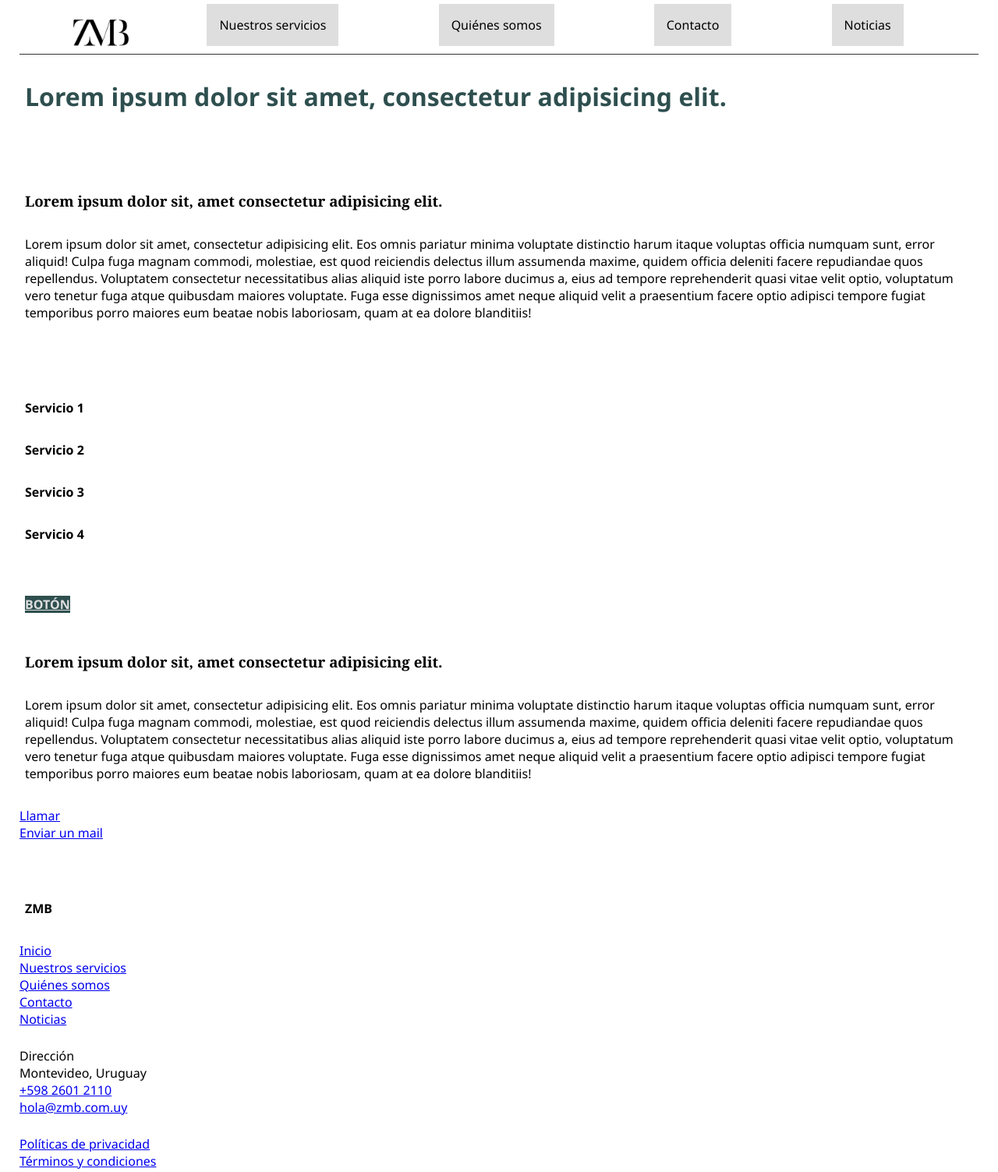
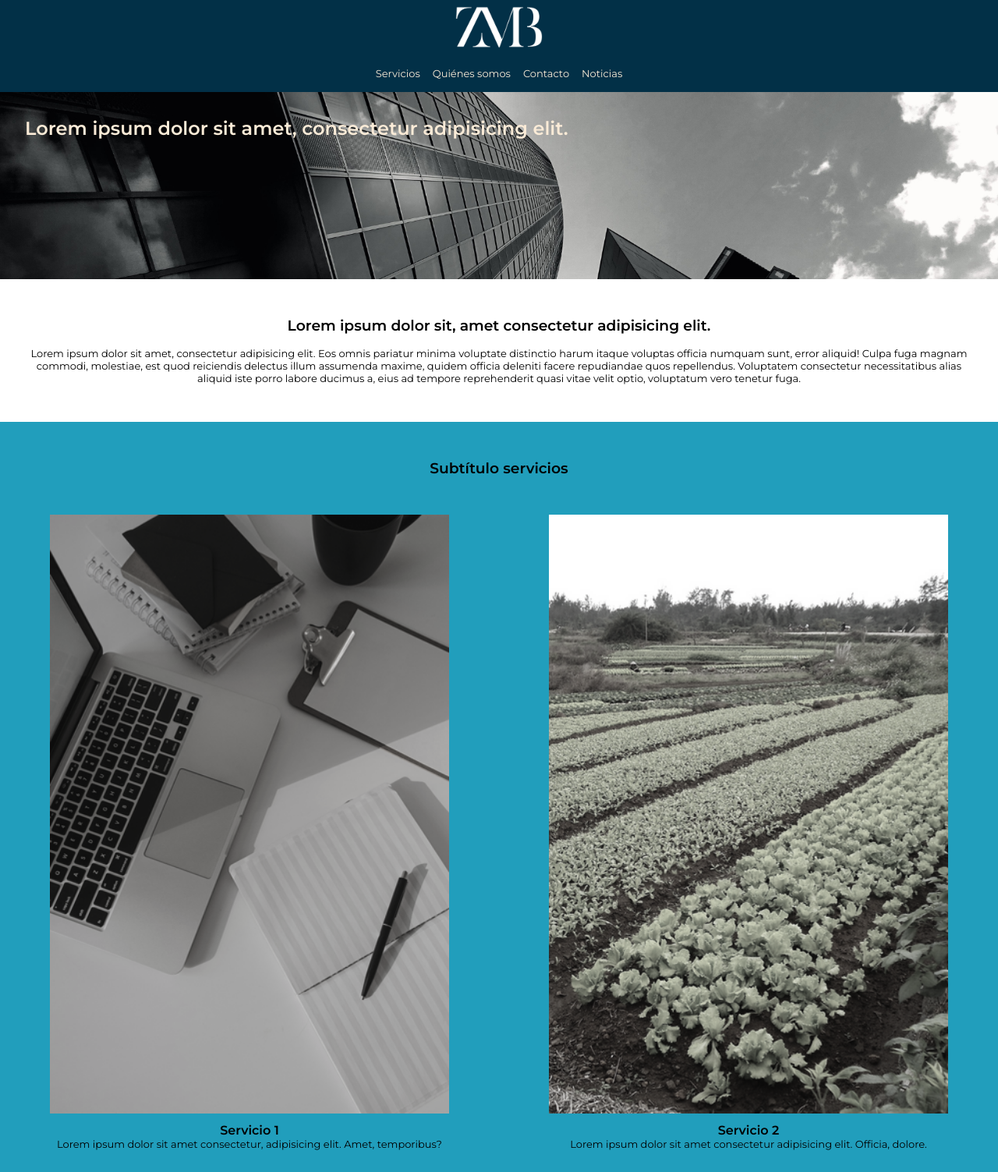
Before and after one commit to mzitovanni/preentrega2-zito, a plain HTML site: page index.html in a window 1280 px wide. Shown: the part 4-1507 px from the top of the page at 78% size. Drawn offline with Linux system fonts and the light colour scheme.

Commit message:
CSS Index

```diff
--- a/css/estilos.css
+++ b/css/estilos.css
@@ -1,90 +1,161 @@
+/* PALETA DE COLORES
+023047 - azul oscuro
+219ebc - celeste oscuro
+8ecae6 - celeste claro
+ffb703 - amarillo
+fb8500 - naranja
+*/
+
+@import url('https://fonts.googleapis.com/css2?family=Montserrat:wght@300;400;600&display=swap');
+/*font-family: 'Montserrat', sans-serif;*/
+
 * {
     margin: 0;
     padding: 0;
+    font-family: 'Montserrat', sans-serif;
+    box-sizing: border-box;
+}
+
+/* MENÚ */
+.header-flex {
+    background-color: #023047;
+    display: flex;
+    flex-direction: column;
+    align-items: center
+
+}
+
+.logo img{
+    width: 120px;
+    margin-bottom: 0.5rem;
+    margin-top: 0.5rem;
+}
+
+.header-flex ul {
+    display: flex;
+    list-style: none;
+}
+
+.header-flex li {
+    margin: 0.5rem;
+    font-size: 13px;
+    margin-bottom: 1rem;
+}
+
+.header-flex a {
+    color: antiquewhite;
+    text-decoration: none;
 }
 
 
-/* MENÚ */
+/* BANNER INICIAL*/
+.banner-hero {
+    background-image: url(/recursos/imagenes/ZMB_banner-home.png);
+    height: 30vh;
+    background-size: cover;
+}
 
-.img-logo-menu {
-    width: 80px;
+.banner-hero {
+    text-align: left;
+    color: antiquewhite;
+    padding: 2rem;
+    padding-right: 30vw;
+    position: relative;
+    top: 50%;
+}
+
+
+/* DESCRIPCIÓN */
+.texo-descripcion {
+    text-align: center;
+    padding: 2rem;
+    padding-top: 3rem;
+    padding-bottom: 3rem;
+}
+
+.texo-descripcion p {
+    margin-top: 1rem;
+    font-size: 13px;
+}
+
+/* SERVICIOS */
+.servicio {
+    width: 50vw;
+    text-align: center;
+}
+
+.servicio img {
+    width: 40vw;
+    margin-bottom: 0.5rem;
+    filter: grayscale(90%);
+}
+
+.servicio p {
+    font-size: 13px;
+    margin-bottom: 2rem;
+}
+
+.subtitulo-color {
+    background-color: #219ebc;
+    text-align: center;
+    padding-top: 3rem;
+    padding-bottom: 3rem;
+}
+
+/* GRILLA DE SERVICIOS */
+.servicios-grid {
+    display: grid;
+    grid-template-columns: repeat(2, 1fr);
+    background-color: #219ebc;
+    padding-bottom: 1rem;
 
 }
 
-ul {
-    list-style: none;
-    margin: 25px;
-    font-family: 'Segoe UI', Tahoma, Geneva, Verdana, sans-serif;
+
+/* CLIENTES */
+
+.subtitulo {
+    text-align: center;
+    padding-top: 3rem;
+    padding-bottom: 1rem;
 
 }
 
-.menu-general {
-    background-color: rgb(222, 222, 222);
-    color: black;
-    text-decoration: none;
-    font-size: 16px;
-    margin: 2rem;
-    padding: 1rem;
+.clientes-grid {
+    display: grid;
+    grid-template-columns: repeat(6,1fr);
+    padding-bottom: 4rem;
+    padding: 0.5rem;
 }
 
-.menu-seleccion {
-    background-color: rgb(189, 199, 204);
-    color: darkslategrey;
-    font-weight: bold;
-    text-decoration: none;
-    font-size: 16px;
-    margin: 2rem;
-    padding: 1rem;
+.clientes-grid img {
+    width: 15vw;
+    margin-bottom: 0.5rem;
 }
 
-.flex-container{
-    display: flex;justify-content: space-evenly;
-    flex-wrap: wrap;
-    align-content: center;
-    border-bottom: 1px rgb(52, 51, 51) solid;
+/* FOOTER */
+.footer {
+    display: grid;
+    grid-template-columns: repeat(3, 1fr);
+    background-color: #023047;
+    padding: 2rem;
+    margin-top: 3rem;
 }
 
-/* TÍTULOS Y TEXTOS */
-
-h1 {
-    color: darkslategray;
-    font-family: 'Segoe UI', Tahoma, Geneva, Verdana, sans-serif;
-    margin: 2rem;
+.footer-text {
+    color: antiquewhite;
+    font-size: 11px;
+    text-decoration: none;
+    list-style: none;
 }
 
-h3 {
-    color: black;
-    font-family:Cambria, Cochin, Georgia, Times, 'Times New Roman', serif;
-    margin: 2rem;
+.logo-footer img {
+    width: 50px;
+    margin-bottom: 0.5rem;
+    margin-top: 0.5rem;
 }
 
-h4 {
-    color: black;
-    font-family:'Segoe UI', Tahoma, Geneva, Verdana, sans-serif;
-    font-size: medium;
-    margin: 2rem;
-}
 
-p{
-    color: black;
-    font-family:'Segoe UI', Tahoma, Geneva, Verdana, sans-serif;
-    margin: 2rem;
-}
-
-div {
-    color: black;
-    font-family: 'Segoe UI', Tahoma, Geneva, Verdana, sans-serif;
-    margin: 2rem;
-    font-weight: bold;
-}
-
-.boton{
-    font-family: 'Segoe UI', Tahoma, Geneva, Verdana, sans-serif;
-    background-color: darkslategrey;
-    color: rgb(222, 222, 222);
-    font-weight: bold;
-    margin: 2rem;
-}
 
 /* IMÁGENES */
 .img-logo-linkedin {
@@ -102,3 +173,8 @@ form{
     font-family:'Segoe UI', Tahoma, Geneva, Verdana, sans-serif;
     background-color: rgb(219, 218, 218);
 }
+
+@media (min-width: 768px)
+{
+
+}
--- a/index.html
+++ b/index.html
@@ -6,41 +6,35 @@
     <meta http-equiv="X-UA-Compatible" content="IE=edge">
     <meta name="viewport" content="width=device-width, initial-scale=1.0">
     <link rel="stylesheet" href="./css/estilos.css">
-    <title>INICIO</title>
+    <title>ZMB</title>
 </head>
 
 <body>
-    <header>
 
-
+    <header class="header-flex">
+        <div class="logo">
+            <a href="./index.html">
+                <img src="./recursos/logos/logo negativo.png" alt="Zito-Meharu-Balderrain">
+            </a>
+        </div>
         <nav>
-            <ul class="flex-container">
-                <li>
-                    <a href="./index.html">
-                    <img src="./recursos/logos/ZMB_logo-menu.png" alt="Zito-Meharu-Balderrain" class="img-logo-menu">
-                    </a>
-                </li>
-                <li>
-                    <a href="./secciones/servicios.html" class="menu-general">Nuestros servicios</a>
-                </li>
-                <li>
-                    <a href="./secciones/quines-somos.html" class="menu-general">Quiénes somos</a>
-                </li>
-                <li>
-                    <a href="./secciones/contacto.html" class="menu-general">Contacto</a>
-                </li>
-                <li>
-                    <a href="./secciones/noticias.html" class="menu-general">Noticias</a>
-                </li>
+            <ul>
+                <li><a href="./secciones/servicios.html" class="menu-general">Servicios</a></li>
+                <li><a href="./secciones/quines-somos.html" class="menu-general">Quiénes somos</a></li>
+                <li><a href="./secciones/contacto.html" class="menu-general">Contacto</a></li>
+                <li><a href="./secciones/noticias.html" class="menu-general">Noticias</a></li>
             </ul>
         </nav>
     </header>
 
     <main>
-        <H1>
-            Lorem ipsum dolor sit amet, consectetur adipisicing elit.
-        </H1>
-        <br><br>
+        <!-- BANNER INICIAL -->
+        <section class="banner-hero">
+            <h1>Lorem ipsum dolor sit amet, consectetur adipisicing elit.</h1>
+        </section>
+
+        <!-- TEXTO DESCRIPTIVO -->
+        <section class="texo-descripcion">
             <h3>
                 Lorem ipsum dolor sit, amet consectetur adipisicing elit.
             </h3>
@@ -49,51 +43,75 @@
                 harum itaque voluptas officia numquam sunt, error aliquid! Culpa fuga magnam commodi, molestiae, est quod
                 reiciendis delectus illum assumenda maxime, quidem officia deleniti facere repudiandae quos repellendus.
                 Voluptatem consectetur necessitatibus alias aliquid iste porro labore ducimus a, eius ad tempore
-            reprehenderit quasi vitae velit optio, voluptatum vero tenetur fuga atque quibusdam maiores voluptate. Fuga
-            esse dignissimos amet neque aliquid velit a praesentium facere optio adipisci tempore fugiat temporibus
-            porro maiores eum beatae nobis laboriosam, quam at ea dolore blanditiis!
+                reprehenderit quasi vitae velit optio, voluptatum vero tenetur fuga.
             </p>
-        <br><br>
-        <div>Servicio 1</div>
-        <div>Servicio 2</div>
-        <div>Servicio 3</div>
-        <div>Servicio 4</div>
-        <br><br>
-        <a href="./secciones/contacto.html" class= "boton">BOTÓN</a>
-        <br><br>
-        <h3>
-            Lorem ipsum dolor sit, amet consectetur adipisicing elit.
-        </h3>
-        <p>
-            Lorem ipsum dolor sit amet, consectetur adipisicing elit. Eos omnis pariatur minima voluptate distinctio
-            harum itaque voluptas officia numquam sunt, error aliquid! Culpa fuga magnam commodi, molestiae, est quod
-            reiciendis delectus illum assumenda maxime, quidem officia deleniti facere repudiandae quos repellendus.
-            Voluptatem consectetur necessitatibus alias aliquid iste porro labore ducimus a, eius ad tempore
-            reprehenderit quasi vitae velit optio, voluptatum vero tenetur fuga atque quibusdam maiores voluptate. Fuga
-            esse dignissimos amet neque aliquid velit a praesentium facere optio adipisci tempore fugiat temporibus
-            porro maiores eum beatae nobis laboriosam, quam at ea dolore blanditiis!
-        </p>
-        <nav>
+        </section>
 
-            <ul>
-                <li>
-                    <a href="tel: +598 2601 2110">Llamar</a>
-                </li>
-                <li>
-                    <a href="mailto: hola@zmb.com.uy">Enviar un mail</a>
-                </li>
-            </ul>
-        </nav>
-        <br>
+        <!-- SERVICIOS -->
+        <section class="subtitulo-color">
+            <h3>Subtítulo servicios</h3>
+        </section>
+        <section class="servicios-grid">
+            <article class="servicio">
+                <img src="./recursos/imagenes/Servicios9.png" alt="Servicio 1">
+                <div>
+                    <h4>Servicio 1</h4>
+                    <p>Lorem ipsum dolor sit amet consectetur, adipisicing elit. Amet, temporibus?</p>
+                </div>
+            </article>
+            <article class="servicio">
+                <img src="./recursos/imagenes/Servicios3.png" alt="Servicio 2">
+                <div>
+                    <h4>Servicio 2</h4>
+                    <p>Lorem ipsum dolor sit amet consectetur adipisicing elit. Officia, dolore.</p>
+                </div>
+            </article>
+            <article class="servicio">
+                <img src="./recursos/imagenes/Servicios7.png" alt="Servicio 3">
+                <div>
+                    <h4>Servicio 3</h4>
+                    <p>Lorem ipsum, dolor sit amet consectetur adipisicing elit. Laudantium, beatae!</p>
+                </div>
+            </article>
+            <article class="servicio">
+                <img src="./recursos/imagenes/Servicios6.png" alt="Servicio 4">
+                <div>
+                    <h4>Servicio 4</h4>
+                    <p>Lorem ipsum, dolor sit amet consectetur adipisicing elit. Nostrum, dolores.</p>
+                </div>
+            </article>
+        </section>
+
+        <!-- CLIENTES -->
+        <section class="subtitulo">
+            <h3>Confían en nosotros</h3>
+        </section>
+        <section class="clientes-grid">
+            <img src="./recursos/logos clientes/logo-cliente-1.png" alt="Cliente1">
+            <img src="./recursos/logos clientes/logo-cliente-2.png" alt="Cliente2">
+            <img src="./recursos/logos clientes/logo-cliente-3.png" alt="Cliente3">
+            <img src="./recursos/logos clientes/logo-cliente-4.png" alt="Cliente4">
+            <img src="./recursos/logos clientes/logo-cliente-5.png" alt="Cliente5">
+            <img src="./recursos/logos clientes/logo-cliente-6.png" alt="Cliente6">
+            <img src="./recursos/logos clientes/logo-cliente-7.png" alt="Cliente7">
+            <img src="./recursos/logos clientes/logo-cliente-8.png" alt="Cliente8">
+            <img src="./recursos/logos clientes/logo-cliente-9.png" alt="Cliente9">
+            <img src="./recursos/logos clientes/logo-cliente-10.png" alt="Cliente10">
+            <img src="./recursos/logos clientes/logo-cliente-11.png" alt="Cliente11">
+            <img src="./recursos/logos clientes/logo-cliente-12.png" alt="Cliente12">
+        </section>
 
     </main>
 
 
-
-    <footer>
-        <H4>ZMB</H4>
+    <footer class="footer">
+        <div class="logo-footer">
+            <a href="./index.html">
+                <img src="./recursos/logos/logo negativo.png" alt="Zito-Meharu-Balderrain">
+            </a>
+        </div>
         <nav>
-            <ul>
+            <ul class="footer-text">
                 <li>
                     <a href="./index.html">Inicio</a>
                 </li>
@@ -112,8 +130,7 @@
             </ul>
         </nav>
         <nav>
-
-            <ul>
+            <ul class="footer-text">
                 <li>
                     Dirección
                 </li>
@@ -128,17 +145,6 @@
                 </li>
             </ul>
         </nav>
-        <nav>
-            <ul>
-                <li>
-                    <a href="./secciones/privacidad.html" target="_blank">Políticas de privacidad</a>
-                </li>
-                <li>
-                    <a href="./secciones/condiciones.html" target="_blank">Términos y condiciones</a>
-                </li>
-            </ul>
-        </nav>
-
     </footer>
 
 </body>
```
Also changed, not shown: recursos/imagenes/WhatsApp Image 2023-01-18 at 2.42.16 AM.jpeg (deleted), recursos/imagenes/ZMB_banner-home.png (added), recursos/logos clientes/logo-cliente-1.png (added), recursos/logos clientes/logo-cliente-10.png (added), recursos/logos clientes/logo-cliente-11.png (added), recursos/logos clientes/logo-cliente-12.png (added), recursos/logos clientes/logo-cliente-2.png (added), recursos/logos clientes/logo-cliente-3.png (added), recursos/logos clientes/logo-cliente-4.png (added), recursos/logos clientes/logo-cliente-5.png (added), recursos/logos clientes/logo-cliente-6.png (added), recursos/logos clientes/logo-cliente-7.png (added), recursos/logos clientes/logo-cliente-8.png (added), recursos/logos clientes/logo-cliente-9.png (added), 1 more files. Lines whose indentation alone changed are shown as unchanged.
